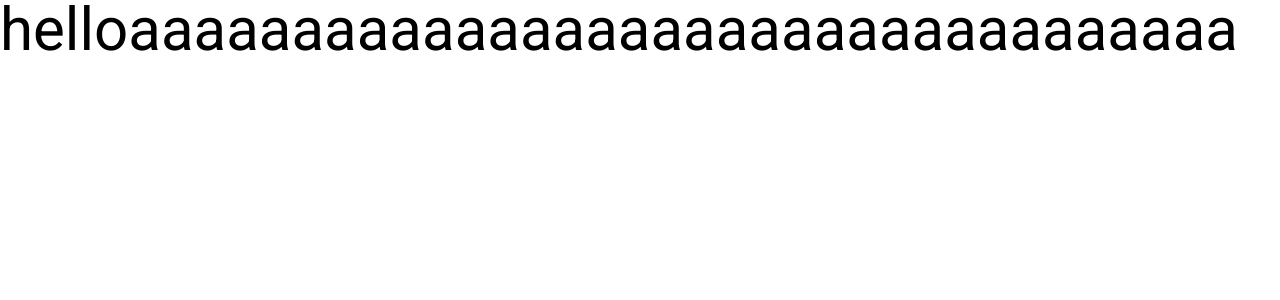
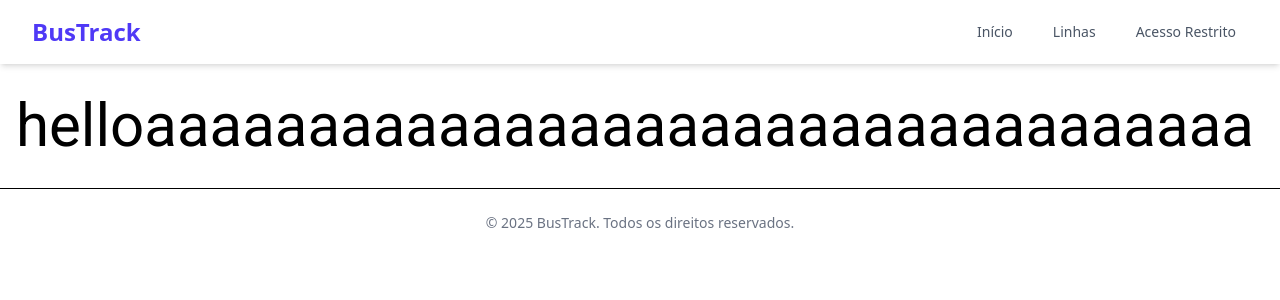
Before and after one commit to luan-services/bus-tracking-app-frontend, a Next.js app: page / in a window 1280 px wide. Shown: the top 300 px of the page. Built offline with nearby package versions, Linux system fonts and the light colour scheme.

Commit message:
feat: add initial page

```diff
--- /dev/null
+++ b/src/app/(public)/layout.tsx
@@ -0,0 +1,18 @@
+import { PublicNavbar } from "@/components/public_pages/PublicNavbar";
+import { PublicFooter } from "@/components/public_pages/PublicFooter";
+
+export default function PublicLayout({
+  children,
+}: {
+  children: React.ReactNode;
+}) {
+  return (
+    <>
+      <PublicNavbar />
+      <main className="h-full container mx-auto px-4 py-8">
+        {children}
+      </main>
+      <PublicFooter />
+    </>
+  );
+}
--- a/src/components/dashboard_pages/trip_page/InfoPanel.tsx
+++ b/src/components/dashboard_pages/trip_page/InfoPanel.tsx
@@ -13,7 +13,6 @@
 // quando uma viagem começa no meio do caminho (e em alguns saltos especificos de distancia (quando o gps cai)), algumas paradas nunca
 // são marcadas como alcançadas no objeto da trip. Isso é algo raro, porém é uma experiência frustrante paradas já passadas aparecerem
 // 'verdes' no mapa. Por conta disso, esse código implementa um check de distância para remover a cor verde das stops no frontend.
-
 
 // const InfoPanel: React.FC<InfoPanelProps> = ({ liveData })
 const InfoPanel = ({ liveData }: InfoPanelProps) => {
@@ -58,20 +57,20 @@
                         liveData.stops.map((stop, index) => {
 
                             // checa se a parada foi passada
-                            const isPast = stop.distanceFromStart <= liveData.distanceTraveled;
+                            const isReached = stop.distanceFromStart <= liveData.distanceTraveled || liveData.stopsReached.includes(stop.name)
 
                             // pega o eta dela do etaMap, se existir
                             const etaMinutes = etaMap.get(stop.name);
 
-                            const itemClasses = isPast ? 'text-gray-400' : 'text-gray-800';
-                            const iconBgClasses = isPast ? 'bg-gray-400' : 'bg-green-500';
+                            const itemClasses = isReached ? 'text-gray-400' : 'text-gray-800';
+                            const iconBgClasses = isReached ? 'bg-gray-400' : 'bg-green-500';
                             const iconCheck = '✓';
-                            const iconHTML = isPast
+                            const iconHTML = isReached
                                 ? `<div class="w-full h-full rounded-full flex items-center justify-center text-white font-bold text-sm">${iconCheck}</div>`
                                 : `<div class="w-full h-full rounded-full flex items-center justify-center text-white font-bold text-xs">${index + 1}</div>`;
 
                             // faz um texto do eta
-                            const etaText = (etaMinutes !== undefined && etaMinutes !== null && !isPast)
+                            const etaText = (etaMinutes !== undefined && etaMinutes !== null && !isReached)
                                 ? `<span class="font-semibold text-indigo-600">${etaMinutes === 0 ? 'Chegando' : `${etaMinutes} min`}</span>`
                                 : '';
 
--- a/src/components/dashboard_pages/trip_page/MapPanel.tsx
+++ b/src/components/dashboard_pages/trip_page/MapPanel.tsx
@@ -124,7 +124,7 @@
             L.geoJSON(liveData.routePath, { style: { color: '#4f46e5', weight: 5, opacity: 0.8 } }).addTo(map);
         }
         liveData.stops?.forEach(stop => {
-            // checa se a distancia é maior para mostrar visualmente como reached e se foi marcada no backend como reached
+            // LOGICA ARRUMADA: checa se a distancia é maior para mostrar visualmente como reached e se foi marcada no backend como reached
             const isReached = stop.distanceFromStart <= liveData.distanceTraveled || liveData.stopsReached.includes(stop.name)
 
             L.circleMarker([stop.location.coordinates[1], stop.location.coordinates[0]], {
--- /dev/null
+++ b/src/components/public_pages/PublicFooter.tsx
@@ -0,0 +1,11 @@
+export const PublicFooter = () => {
+    return (
+        <footer className="bg-white border-t mt-auto">
+            <div className="max-w-7xl mx-auto py-6 px-4 sm:px-6 lg:px-8">
+                <p className="text-center text-sm text-gray-500">
+                    &copy; {new Date().getFullYear()} BusTrack. Todos os direitos reservados.
+                </p>
+            </div>
+        </footer>
+    );
+};
--- /dev/null
+++ b/src/components/public_pages/PublicNavbar.tsx
@@ -0,0 +1,30 @@
+import Link from 'next/link';
+
+export const PublicNavbar = () => {
+    return (
+        <nav className="bg-white shadow-md">
+            <div className="max-w-7xl mx-auto px-4 sm:px-6 lg:px-8">
+                <div className="flex items-center justify-between h-16">
+                    <div className="flex-shrink-0">
+                        <Link href="/" className="text-2xl font-bold text-indigo-600">
+                            BusTrack
+                        </Link>
+                    </div>
+                    <div className="hidden md:block">
+                        <div className="ml-10 flex items-baseline space-x-4">
+                            <Link href="/" className="text-gray-600 hover:bg-gray-100 hover:text-gray-900 px-3 py-2 rounded-md text-sm font-medium">
+                                Início
+                            </Link>
+                            <Link href="/#linhas" className="text-gray-600 hover:bg-gray-100 hover:text-gray-900 px-3 py-2 rounded-md text-sm font-medium">
+                                Linhas
+                            </Link>
+                            <Link href="/dashboard" className="text-gray-600 hover:bg-gray-100 hover:text-gray-900 px-3 py-2 rounded-md text-sm font-medium">
+                                Acesso Restrito
+                            </Link>
+                        </div>
+                    </div>
+                </div>
+            </div>
+        </nav>
+    );
+};
```
Also changed, not shown: src/app/(public)/page.tsx (renamed from src/app/page.tsx).
